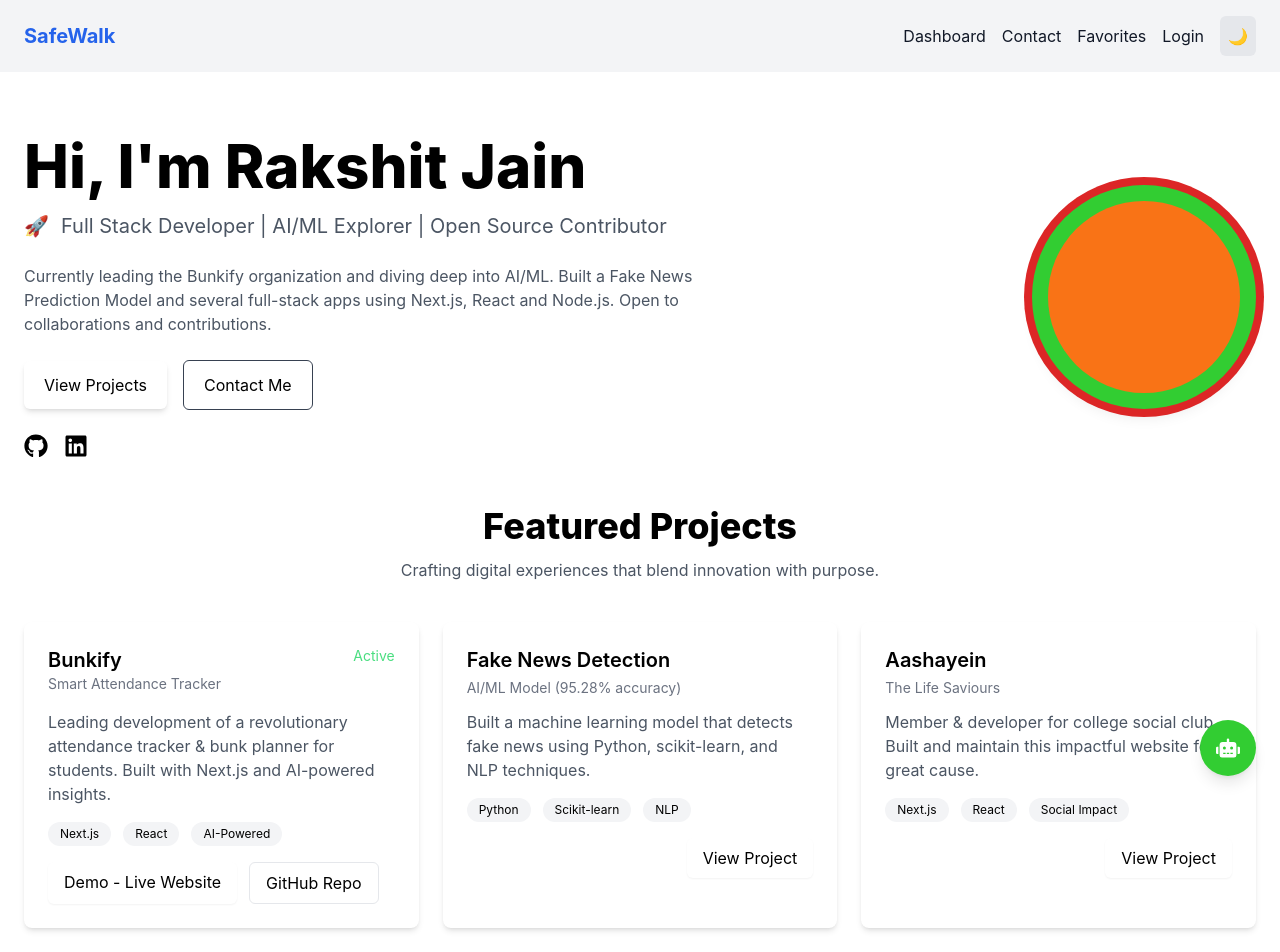
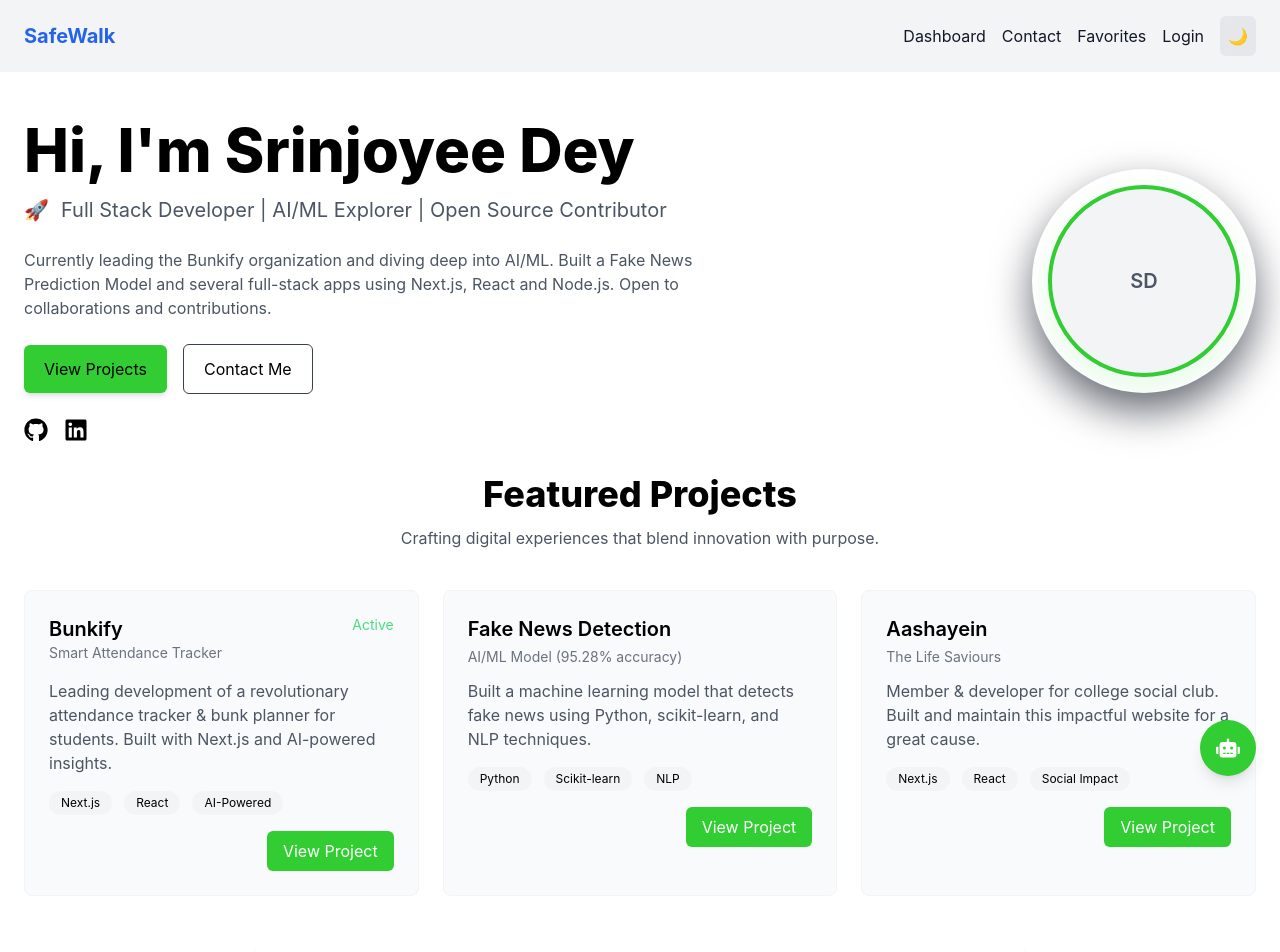
Before and after one commit to SrinjoyeeDey/SafePathAI-AI-Powered-Safety-Assistance-App, a React app in the folder frontend/: page /contact-owner in a window 1280 px wide. Shown: the top 952 px of the page. Built offline with nearby package versions, Linux system fonts and the light colour scheme; the HTML template or start-up script is replaced by a standard one.

Commit message:
style(cards): subtle light-gray background and border for contrast; keep dark mode

```diff
--- a/frontend/src/pages/ContactOwner.tsx
+++ b/frontend/src/pages/ContactOwner.tsx
@@ -13,10 +13,10 @@
   return (
     <div className="min-h-screen bg-background text-text dark:bg-gray-900 dark:text-white">
       {/* HERO */}
-      <section className="pt-16 pb-12 px-6">
-        <div className="max-w-7xl mx-auto grid grid-cols-1 lg:grid-cols-12 gap-8 items-center">
-          <div className="lg:col-span-7">
-            <h1 className="text-5xl md:text-6xl font-extrabold leading-tight mb-4">Hi, I'm Rakshit Jain</h1>
+      <section className="pt-12 pb-8 px-6">
+        <div className="max-w-7xl mx-auto flex flex-col lg:flex-row gap-8 items-center">
+          <div className="flex-1">
+            <h1 className="text-4xl sm:text-5xl md:text-6xl font-extrabold leading-tight mb-4">Hi, I'm Srinjoyee Dey</h1>
             <p className="text-lg md:text-xl text-gray-600 dark:text-gray-300 mb-6 flex items-center gap-3">
               <span className="text-primary">🚀</span>
               Full Stack Developer | AI/ML Explorer | Open Source Contributor
@@ -27,7 +27,7 @@
             </p>
 
             <div className="flex flex-wrap gap-4 items-center mb-6">
-              <a href="#projects" className="inline-flex items-center gap-3 bg-white text-black px-5 py-3 rounded-md shadow-md hover:shadow-lg transition">View Projects</a>
+              <a href="#projects" className="inline-flex items-center gap-3 bg-primary text-black px-5 py-3 rounded-md shadow-md hover:shadow-lg transition">View Projects</a>
               <a href="#contact" className="inline-flex items-center gap-3 border border-gray-700 px-5 py-3 rounded-md hover:bg-gray-800 transition">Contact Me</a>
             </div>
 
@@ -37,10 +37,12 @@
             </div>
           </div>
 
-          <div className="lg:col-span-5 flex justify-center lg:justify-end">
-            {/* circular avatar placeholder using primary color ring */}
-            <div className="w-56 h-56 rounded-full bg-primary ring-8 ring-red-600 shadow-lg flex items-center justify-center overflow-hidden">
-              <div className="w-48 h-48 rounded-full bg-orange-500" />
+          <div className="w-56 h-56 rounded-full flex-shrink-0 mx-auto lg:mx-0 lg:order-none order-first lg:order-last">
+            <div className="w-56 h-56 rounded-full overflow-hidden flex items-center justify-center" style={{ boxShadow: '0 18px 40px rgba(2,6,23,0.6)' }}>
+              <div className="w-48 h-48 rounded-full bg-gray-100 dark:bg-gray-700 border-4 border-primary flex items-center justify-center" style={{ boxShadow: '0 10px 30px rgba(50,205,50,0.12)' }}>
+                {/* Placeholder avatar - replace with actual image when available */}
+                <span className="text-xl font-semibold text-gray-600 dark:text-gray-200">SD</span>
+              </div>
             </div>
           </div>
         </div>
@@ -55,7 +57,7 @@
           </div>
 
           <div className="grid grid-cols-1 md:grid-cols-3 gap-6">
-            <article className="p-6 bg-white dark:bg-gray-800 rounded-lg shadow-md">
+            <article className="p-6 bg-gray-50 dark:bg-gray-800 border border-gray-100 dark:border-gray-700 rounded-lg transition-shadow duration-300 hover:shadow-[0_12px_35px_rgba(50,205,50,0.12)]">
               <div className="flex items-start justify-between mb-4">
                 <div>
                   <h3 className="text-xl font-semibold">Bunkify</h3>
@@ -69,13 +71,12 @@
                 <span className="text-xs px-3 py-1 bg-gray-100 dark:bg-gray-700 rounded-full">React</span>
                 <span className="text-xs px-3 py-1 bg-gray-100 dark:bg-gray-700 rounded-full">AI-Powered</span>
               </div>
-              <div className="flex gap-3">
-                <a className="px-4 py-2 bg-white text-black rounded-md shadow-sm" href="#">Demo - Live Website</a>
-                <a className="px-4 py-2 border rounded-md" href="#">GitHub Repo</a>
+              <div className="flex justify-end">
+                <a className="px-4 py-2 bg-primary text-white rounded-md shadow-sm" href="#">View Project</a>
               </div>
             </article>
 
-            <article className="p-6 bg-white dark:bg-gray-800 rounded-lg shadow-md">
+            <article className="p-6 bg-gray-50 dark:bg-gray-800 border border-gray-100 dark:border-gray-700 rounded-lg transition-shadow duration-300 hover:shadow-[0_12px_35px_rgba(50,205,50,0.12)]">
               <h3 className="text-xl font-semibold mb-1">Fake News Detection</h3>
               <p className="text-sm text-gray-500 dark:text-gray-400 mb-3">AI/ML Model (95.28% accuracy)</p>
               <p className="text-gray-600 dark:text-gray-300 mb-4">Built a machine learning model that detects fake news using Python, scikit-learn, and NLP techniques.</p>
@@ -85,11 +86,11 @@
                 <span className="text-xs px-3 py-1 bg-gray-100 dark:bg-gray-700 rounded-full">NLP</span>
               </div>
               <div className="flex justify-end">
-                <a className="px-4 py-2 bg-white text-black rounded-md shadow-sm" href="#">View Project</a>
+                <a className="px-4 py-2 bg-primary text-white rounded-md shadow-sm" href="#">View Project</a>
               </div>
             </article>
 
-            <article className="p-6 bg-white dark:bg-gray-800 rounded-lg shadow-md">
+            <article className="p-6 bg-gray-50 dark:bg-gray-800 border border-gray-100 dark:border-gray-700 rounded-lg transition-shadow duration-300 hover:shadow-[0_12px_35px_rgba(50,205,50,0.12)]">
               <h3 className="text-xl font-semibold mb-1">Aashayein</h3>
               <p className="text-sm text-gray-500 dark:text-gray-400 mb-3">The Life Saviours</p>
               <p className="text-gray-600 dark:text-gray-300 mb-4">Member & developer for college social club. Built and maintain this impactful website for a great cause.</p>
@@ -99,7 +100,7 @@
                 <span className="text-xs px-3 py-1 bg-gray-100 dark:bg-gray-700 rounded-full">Social Impact</span>
               </div>
               <div className="flex justify-end">
-                <a className="px-4 py-2 bg-white text-black rounded-md shadow-sm" href="#">View Project</a>
+                <a className="px-4 py-2 bg-primary text-white rounded-md shadow-sm" href="#">View Project</a>
               </div>
             </article>
           </div>
```
